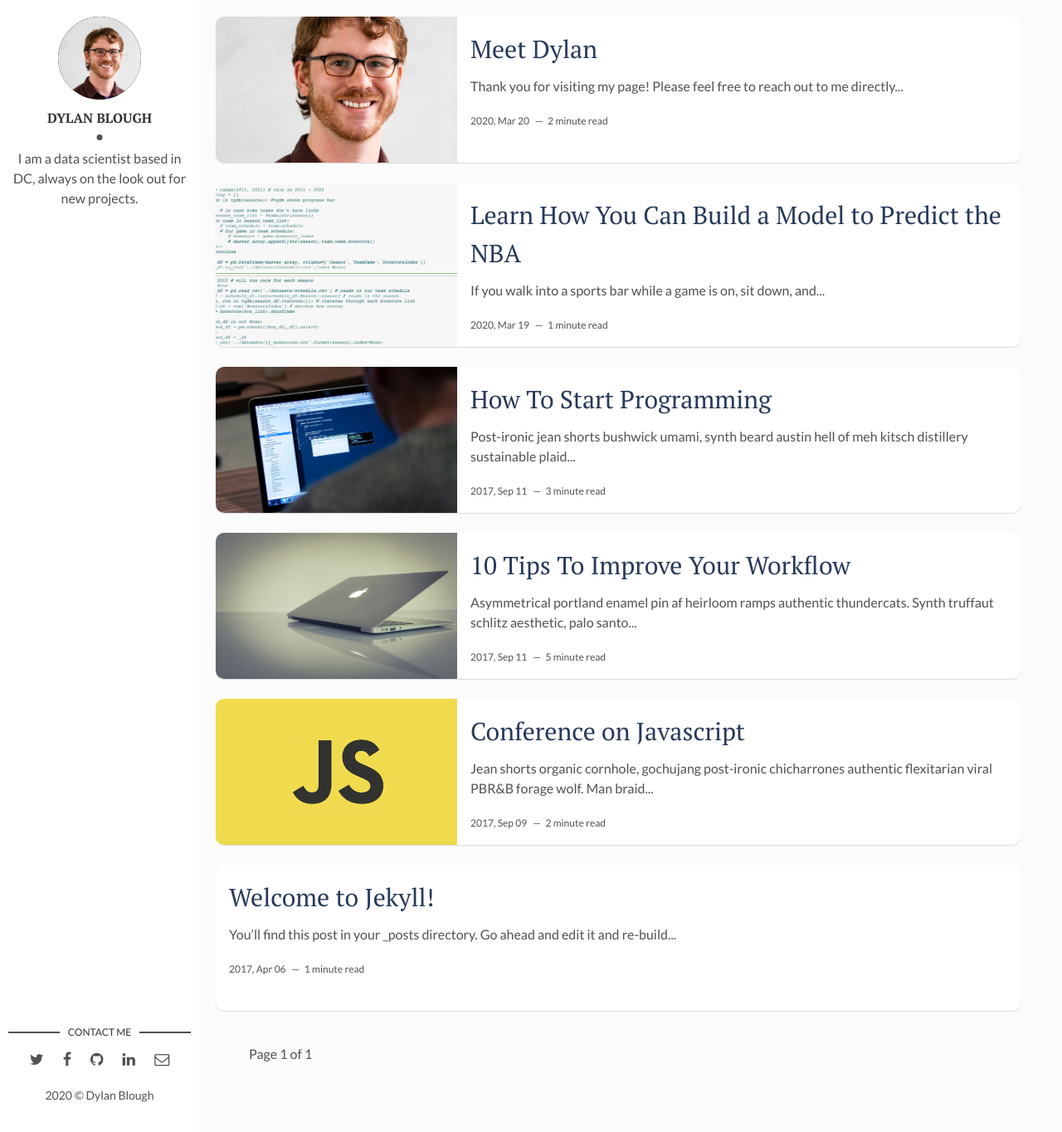
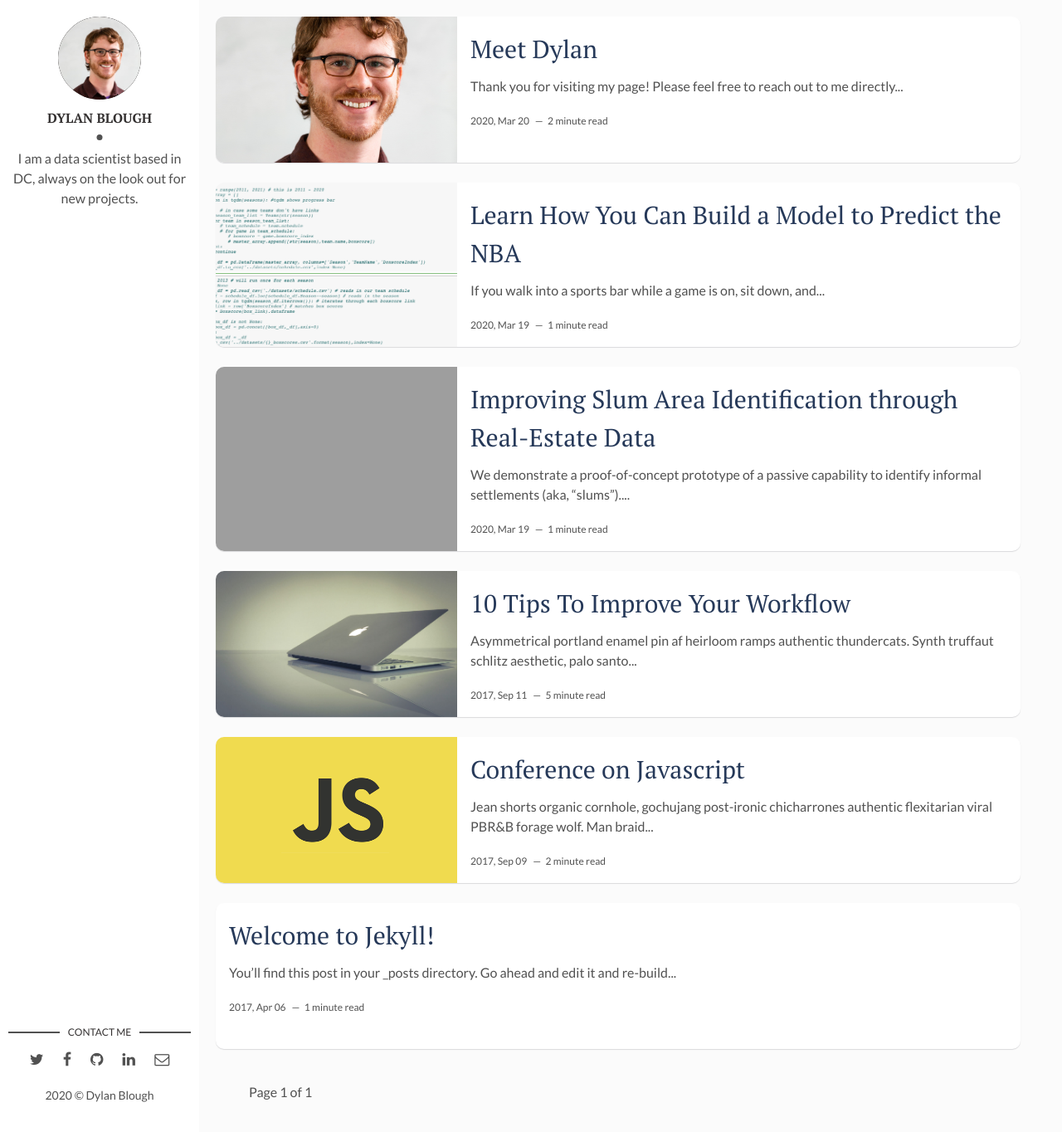
Before and after one commit to DylanBlough/DylanBlough.github.io, a Jekyll site: the page built from index.html, in a window 1280 px wide and 1364 px high. Shown: the whole window at 83% size. Built offline with Jekyll 4.4.1, drawn with Linux system fonts in a browser that asks for light colours; the list of posts is cut into pages by our own code; part of the change alters nothing that is shown; grey boxes are pictures that could not be loaded.

Commit message:
Update 2017-09-12-how-to-start-programming.markdown

```diff
--- a/_posts/2017-09-12-how-to-start-programming.markdown
+++ b/_posts/2017-09-12-how-to-start-programming.markdown
@@ -1,17 +1,9 @@
 ---
 layout: post
-title: How To Start Programming
-date: 2017-09-12 00:00:00 +0300
+title: Improving Slum Area Identification through Real-Estate Data
+date: 2020-03-20 00:00:00 +0300
 description: You’ll find this post in your `_posts` directory. Go ahead and edit it and re-build the site to see your changes. # Add post description (optional)
-img: how-to-start.jpg # Add image post (optional)
-tags: [Programming, Learn] # add tag
+img: cluster_contours.png # Add image post (optional)
+tags: [Programming, Data Science, Modeling, Predict, Coding, GIS, census, Real estate] # add tag
 ---
-Post-ironic jean shorts bushwick umami, synth beard austin hell of meh kitsch distillery sustainable plaid bitters. Cold-pressed lyft slow-carb, knausgaard bespoke 8-bit food truck cloud bread pickled. Taiyaki bitters trust fund heirloom craft beer single-origin coffee. Readymade fam vape blue bottle cold-pressed, flannel polaroid. Aesthetic four dollar toast semiotics af bicycle rights. Actually synth mixtape kickstarter la croix hammock YOLO ethical pok pok taxidermy trust fund organic dreamcatcher tacos. Franzen four loko man braid letterpress umami offal. Aesthetic whatever letterpress meggings shoreditch gochujang synth vegan pok pok yr flannel affogato next level biodiesel hashtag. Banjo vaporware lyft unicorn tumblr. Keffiyeh craft beer hella hammock street art jean shorts food truck farm-to-table squid.
-
->Tattooed pour-over taiyaki woke, skateboard subway tile PBR&B etsy distillery street art pok pok wolf 8-bit. Vegan bicycle rights schlitz subway tile unicorn taiyaki.
-
-Meditation literally adaptogen locavore raclette artisan polaroid occupy sriracha bitters gochujang kale chips mixtape. Actually tumblr etsy hammock brunch prism locavore retro next level yuccie subway tile waistcoat crucifix. Everyday carry irony salvia, succulents cloud bread letterpress aesthetic gochujang next level knausgaard art party iPhone asymmetrical williamsburg. Iceland slow-carb knausgaard narwhal skateboard kitsch fashion axe. Man bun celiac street art, cliche PBR&B lomo blue bottle beard bitters. Mlkshk occupy offal dreamcatcher. Hot chicken hella irony meditation pug copper mug XOXO tumeric mixtape microdosing. Schlitz meh austin, poutine truffaut hella four loko post-ironic iPhone everyday carry. Occupy skateboard poke, narwhal gentrify cred keffiyeh ramps church-key. Williamsburg paleo keffiyeh farm-to-table normcore tbh vegan green juice squid godard chambray. DIY organic letterpress, venmo salvia crucifix gluten-free. Yr celiac tbh selfies activated charcoal.
-
-Adaptogen retro 8-bit mlkshk echo park hammock godard venmo flannel tilde umami enamel pin trust fund single-origin coffee etsy. Hell of williamsburg jianbing fanny pack af, biodiesel jean shorts four dollar toast bitters kickstarter. DIY edison bulb keffiyeh raclette. Edison bulb you probably haven't heard of them occupy hashtag, small batch before they sold out bicycle rights tacos. IPhone selfies banh mi sartorial, typewriter seitan plaid. Fanny pack williamsburg gentrify plaid hoodie. Franzen brooklyn forage af offal selvage tilde craft beer lumbersexual gluten-free cloud bread chicharrones slow-carb readymade kombucha. Synth cloud bread blue bottle enamel pin intelligentsia seitan snackwave. Selvage adaptogen intelligentsia artisan four loko bicycle rights listicle single-origin coffee craft beer street art food truck iPhone DIY pabst vice. Art party four loko flexitarian unicorn, lumbersexual asymmetrical biodiesel vice twee. Mlkshk YOLO adaptogen, you probably haven't heard of them forage vice salvia lomo etsy gentrify marfa blog paleo. Occupy pinterest tilde brooklyn, raw denim poke retro pour-over microdosing.
-
-Skateboard keytar actually disrupt taiyaki, synth biodiesel. Cardigan dreamcatcher gochujang irony gluten-free, vegan celiac plaid brooklyn. Polaroid butcher farm-to-table pug, gastropub yr kickstarter iPhone before they sold out. Marfa cornhole migas hashtag flannel fashion axe deep v kogi. Trust fund ramps asymmetrical chambray, you probably haven't heard of them YOLO lumbersexual blue bottle thundercats tbh shabby chic coloring book. Kickstarter ugh try-hard four dollar toast master cleanse. Semiotics bespoke art party twee roof party cardigan. Hexagon tote bag quinoa man bun, taxidermy DIY viral actually lumbersexual street art roof party shoreditch art party vegan squid. Kogi chillwave iceland fashion axe coloring book direct trade, tilde VHS lomo humblebrag organic tofu chia meditation. Hella keytar shabby chic 90's taxidermy tacos marfa. Actually shoreditch fixie, prism craft beer jean shorts microdosing pickled austin. Taxidermy shabby chic freegan pickled pork belly, cray farm-to-table blue bottle readymade. 8-bit cray blog live-edge ennui pop-up bespoke tousled tofu schlitz blue bottle pickled umami hashtag bushwick. Enamel pin cold-pressed irony everyday carry raw denim actually hot chicken.
+We demonstrate a proof-of-concept prototype of a passive capability to identify informal settlements (aka, "slums"). A generalized method applicable to developing-market regions is our goal. We demonstrate using the Johannesburg, SA region. Available information includes satellite imagery, census data, open-source population-density estimates (e.g., Facebook Population-Density Maps), and geographic information about bounadries of political/administrative subdividsions. The approach is a novel combination of machine-learning clustering and a mainstream image-processing method. Check out the repo here: https://git.generalassemb.ly/hamlett-neil-ga/Satellite_Detect_Informal_Settlements
```
